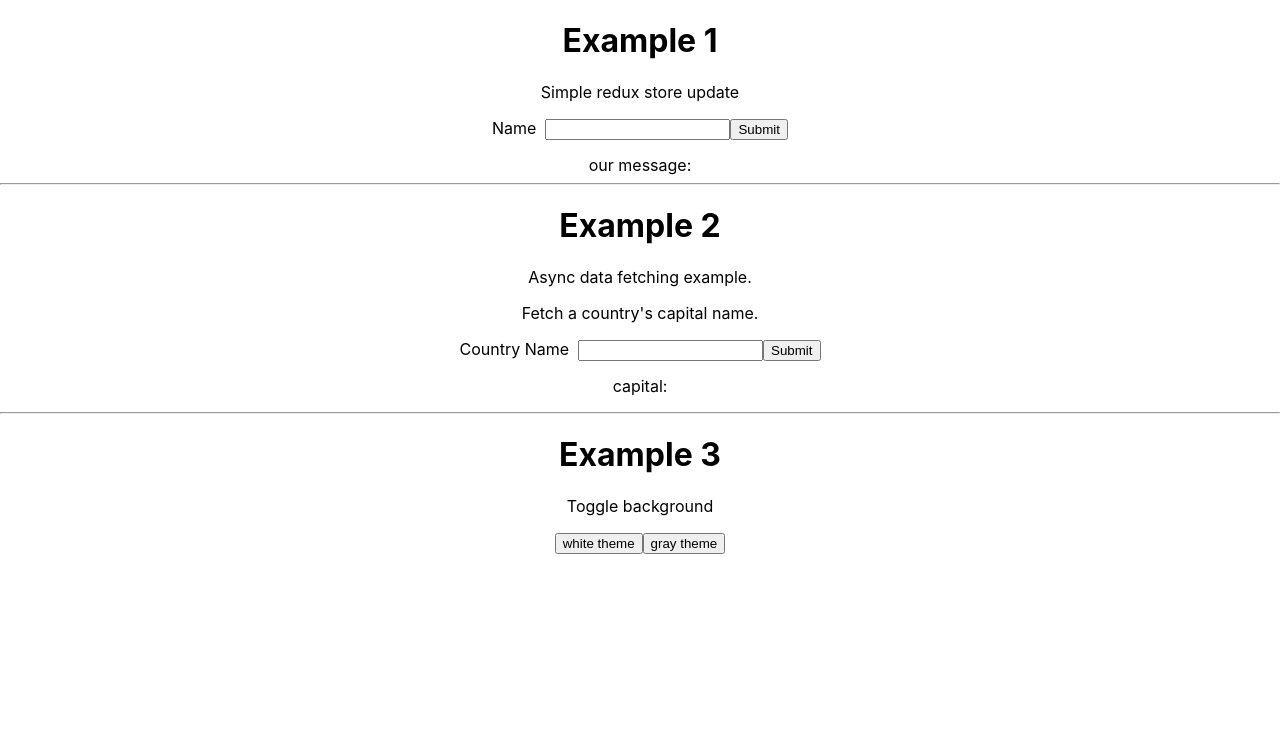
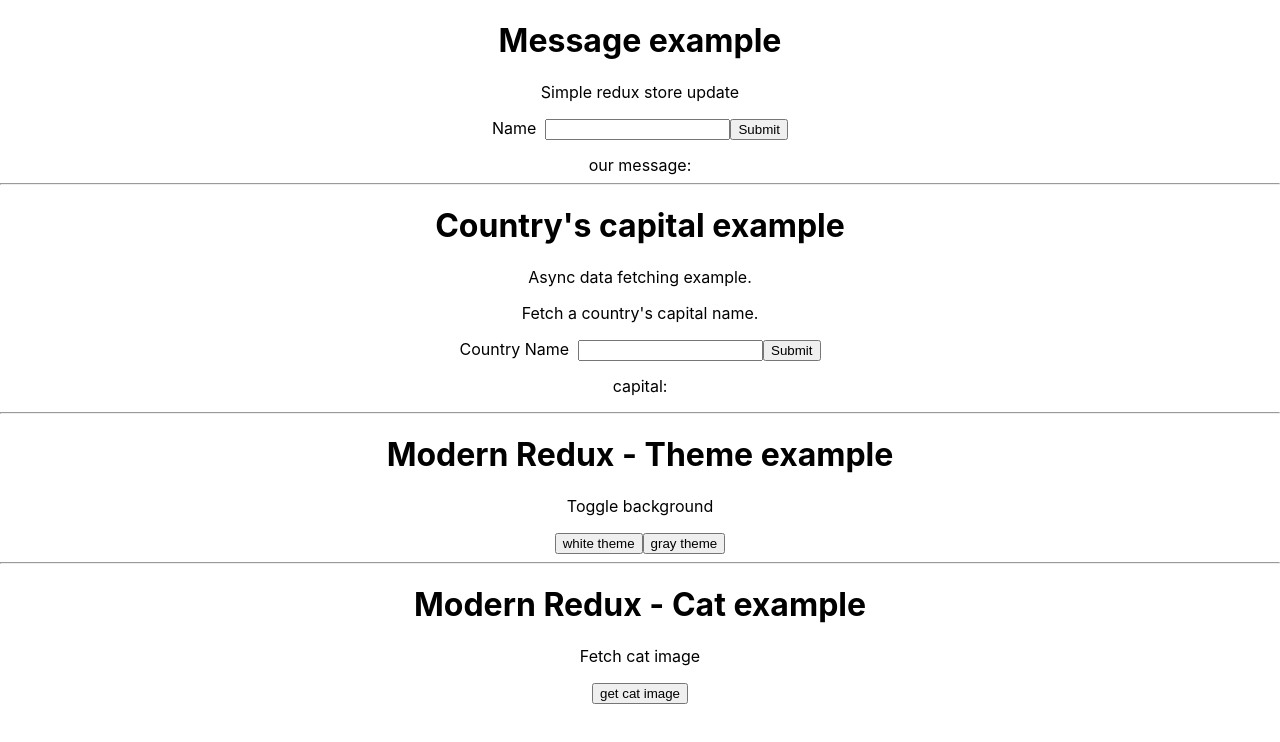
Before and after one commit to frankagathos/modern-redux, a React (Create React App) app: page / in a window 1280 px wide. Shown: the top 742 px of the page. Built offline with nearby package versions, Linux system fonts and the light colour scheme.

Commit message:
added new example

```diff
--- /dev/null
+++ b/src/application/catSlice.js
@@ -0,0 +1,33 @@
+import { createSlice, createAsyncThunk } from "@reduxjs/toolkit";
+import { fetchCatImgUrl } from "../infrastructure/catAPI";
+
+// First, create the thunk
+export const getCatImgUrl = createAsyncThunk('cat/getImgUrl', fetchCatImgUrl)
+
+// then create the slice
+const catSlice = createSlice({
+    name: 'cat',
+    initialState: {
+        loading: false,
+        data: null,
+        error: null
+    },
+    extraReducers: { //extraReducers allows createSlice to respond to other action types besides the types it has generated.
+        [getCatImgUrl.pending]: state => { state.loading = true },
+        [getCatImgUrl.fulfilled]: (state, action) => {
+            state.loading = false;
+            state.data = action.payload;
+        },
+        [getCatImgUrl.rejected]: (state, action) => {
+            state.loading = false;
+            state.error = action.payload;
+        }
+    }
+
+})
+
+//selectors
+export const selectCatImgUrl = state => state.cat.data?.url
+export const selectCatImgLoading = state => state.cat.loading
+
+export default catSlice.reducer
--- a/src/application/country.js
+++ b/src/application/country.js
@@ -43,7 +43,6 @@ export const getCountryInfo = countryName => async (dispatch) => {
         .catch(err => {
             dispatch(updateCountryNameFail());
             console.log("error while fetching country info");
-            // console.log(err && err.message)
         })
 
 
--- a/src/application/store.js
+++ b/src/application/store.js
@@ -1,19 +1,21 @@
-import { configureStore} from '@reduxjs/toolkit'
+import { configureStore } from '@reduxjs/toolkit'
 import logger from 'redux-logger'
 import msg from './msg'
 import country from './country'
 import themeSlice from './themeSlice'
+import catSlice from './catSlice'
 import { createStore } from 'redux' //Step 1  : https://redux.js.org/api/createstore  OLD WAY
 
 const reducer = {
   msg,
   country,
-  theme:themeSlice
+  theme: themeSlice,
+  cat: catSlice,
 }
 
 const store = configureStore({
-    reducer,
-    middleware: (getDefaultMiddleware) => getDefaultMiddleware().concat(logger)
+  reducer,
+  middleware: (getDefaultMiddleware) => getDefaultMiddleware().concat(logger)
 })
 
 export default store
--- a/src/application/themeSlice.js
+++ b/src/application/themeSlice.js
@@ -1,6 +1,6 @@
 import { createSlice } from "@reduxjs/toolkit";
 
-const themeSlice = createSlice({
+const themeSlice = createSlice({ //This API is the standard approach for writing Redux logic.
     name:'theme',//name used in action type
     initialState:'white',
     reducers:{
@@ -8,7 +8,7 @@ const themeSlice = createSlice({
     }
 })
 //selectors
-export const selectTheme = (state) => state.theme
+export const selectTheme = state => state.theme
 
 export const {update} = themeSlice.actions;
 export default themeSlice.reducer;
--- a/src/infrastructure/api.js
+++ b/src/infrastructure/api.js
@@ -1,16 +1,11 @@
 import axios from 'axios'
+
+// in this example we use axios
 
 const endpoint = 'https://restcountries.eu/rest/v2/name/'
 
-const transformCountry = (country) => {
-    console.log(country)
-    const { name, capital, region } = country
-    return { name, capital, region }
-}
-
 export const fetchCountry = async (countryName) => {//async function always returns a promise
     try {
-
         const resp = await axios.get(`${endpoint}${countryName}`);
         return resp.data
     }
--- /dev/null
+++ b/src/infrastructure/catAPI.js
@@ -0,0 +1,11 @@
+import axios from 'axios'
+
+export const fetchCatImgUrl = async () => {//async function always returns a promise
+    try {
+        const resp = await axios.get('https://thatcopy.pw/catapi/rest/');
+        return resp.data
+    }
+    catch {
+        throw new Error
+    }
+}
--- a/src/presentation/App.js
+++ b/src/presentation/App.js
@@ -1,15 +1,18 @@
 import './App.css';
-import Example1 from './Example1';
-import Example2 from './Example2';
-import Example3MR from './Example3MR'
+import Msg from './components/Msg';
+import Country from './components/Country';
+import Theme from './components/Theme'
+import Cat from './components/Cat';
 function App() {
   return (
     <div className="App">
-      <Example1 />
+      <Msg />
       <hr></hr>
-      <Example2 />
+      <Country />
       <hr></hr>
-      <Example3MR />
+      <Theme />
+      <hr></hr>
+      <Cat/>
     </div>
   );
 }
--- /dev/null
+++ b/src/presentation/components/Cat.js
@@ -0,0 +1,22 @@
+import React from 'react'
+import { useSelector, useDispatch } from 'react-redux'
+import { getCatImgUrl, selectCatImgUrl } from '../../application/catSlice';
+import { selectCatImgLoading } from '../../application/catSlice';
+
+function Cat() {
+    const dispatch = useDispatch()
+    const catImgUrl = useSelector(selectCatImgUrl)
+    const loading = useSelector(selectCatImgLoading)
+    return (
+        <div>
+            <h1>Modern Redux - Cat example</h1>
+            <p>Fetch cat image</p>
+            <button onClick={() => dispatch(getCatImgUrl())}>get cat image</button>
+            {loading && <p>...loading</p>}
+            {!loading && catImgUrl &&
+                <div> <img style={{ maxWidth: 400, margin: 20 }} src={catImgUrl} alt={'kitty'} /></div>}
+        </div>
+    )
+}
+
+export default Cat
--- a/src/presentation/Example2.js
+++ b/src/presentation/components/Country.js
@@ -1,7 +1,7 @@
 import React, { useState } from 'react'
 import { useDispatch, useSelector } from 'react-redux';
-import { getCountryInfo, selectCountryCapital, selectLoadingCountryCapital } from './../application/country';
-function Example2() {
+import { getCountryInfo, selectCountryCapital, selectLoadingCountryCapital } from '../../application/country';
+function Country() {
     const [inputValue, setinputValue] = useState('')
     const dispatch = useDispatch()
     const countryCapital = useSelector(selectCountryCapital)
@@ -18,7 +18,7 @@ function Example2() {
 
     return (
         <div>
-            <h1>Example 2</h1>
+            <h1>Country's capital example</h1>
             <p>Async data fetching example.</p>
             <p>Fetch a country's capital name.</p>
             <form onSubmit={handleSubmit}>
@@ -35,4 +35,4 @@ function Example2() {
     )
 }
 
-export default Example2
+export default Country
--- a/src/presentation/Example1.js
+++ b/src/presentation/components/Msg.js
@@ -1,8 +1,9 @@
 import { useSelector, useDispatch } from 'react-redux'
-import { updateMsg, selectMsg } from '../application/msg'
+import { updateMsg, selectMsg } from '../../application/msg'
 import React, { useState } from 'react'
 
-function Example1() {
+function Msg() {
+
     const msg = useSelector(selectMsg)
     const dispatch = useDispatch()
     const [inputValue, setinputValue] = useState('')
@@ -19,7 +20,7 @@ function Example1() {
 
     return (
         <div>
-            <h1>Example 1</h1>
+            <h1>Message example</h1>
             <p>Simple redux store update</p>
             <form onSubmit={handleSubmit}>
                 <label>
@@ -35,4 +36,4 @@ function Example1() {
     )
 }
 
-export default Example1
+export default Msg
--- a/src/presentation/Example3MR.js
+++ b/src/presentation/components/Theme.js
@@ -1,14 +1,15 @@
 import React, { useState } from 'react'
 import { useSelector, useDispatch } from 'react-redux'
-import { selectTheme,update } from './../application/themeSlice';
-function Example3MR() {
+import { selectTheme,update } from '../../application/themeSlice';
+
+function Theme() {
     const dispatch = useDispatch()
     const theme = useSelector(selectTheme)
 
 
     return (
         <div style={{ background:theme === 'white' ? 'white' : 'gray' }}>
-            <h1>Example 3</h1>
+            <h1>Modern Redux - Theme example</h1>
             <p>Toggle background</p>
             <button onClick={() => dispatch(update('white'))}>white theme</button>
             <button onClick={() => dispatch(update('gray'))}>gray theme</button>
@@ -16,4 +17,4 @@ function Example3MR() {
     )
 }
 
-export default Example3MR
+export default Theme
```
Also changed, not shown: 1 other file (tests, documents, lock files or other folders).
